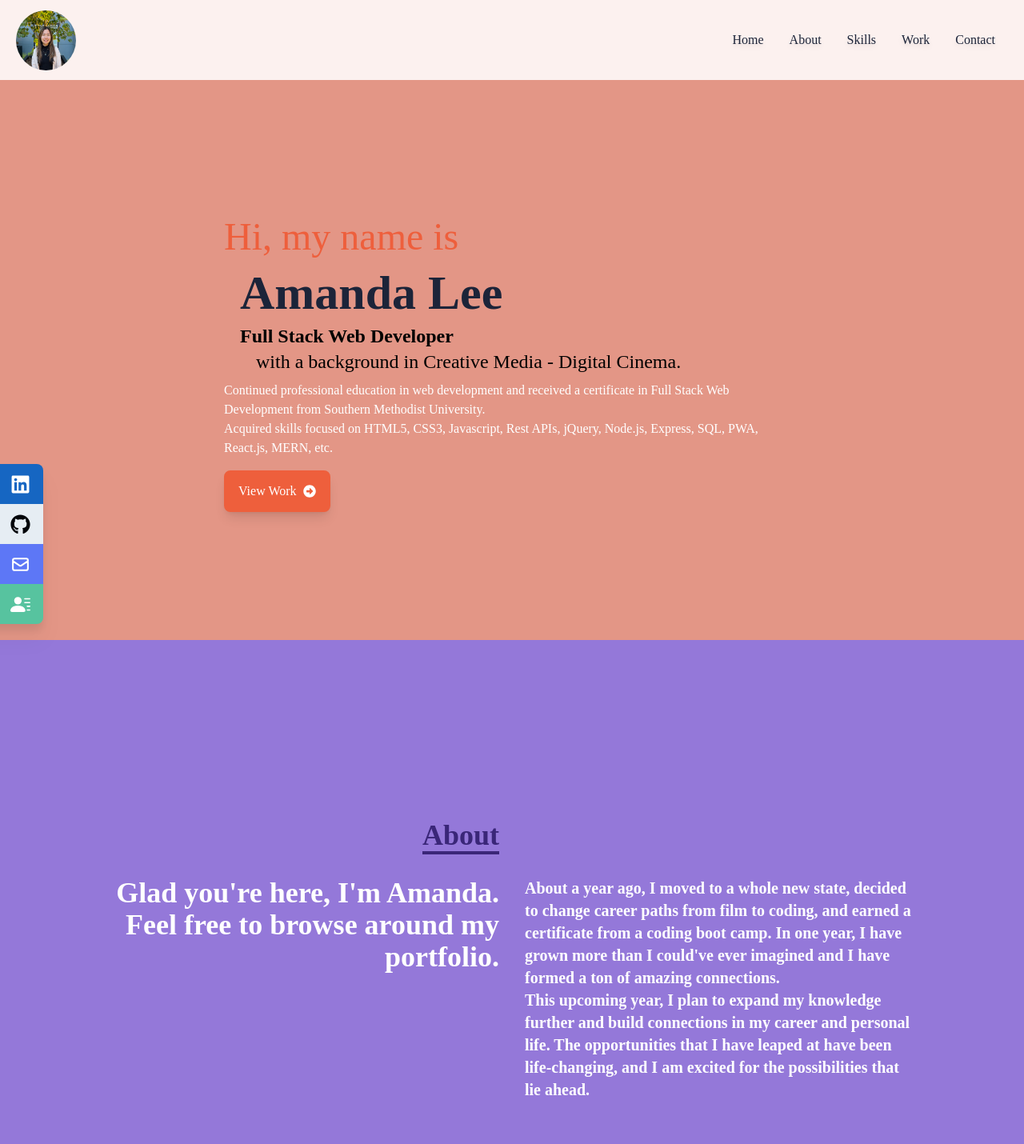
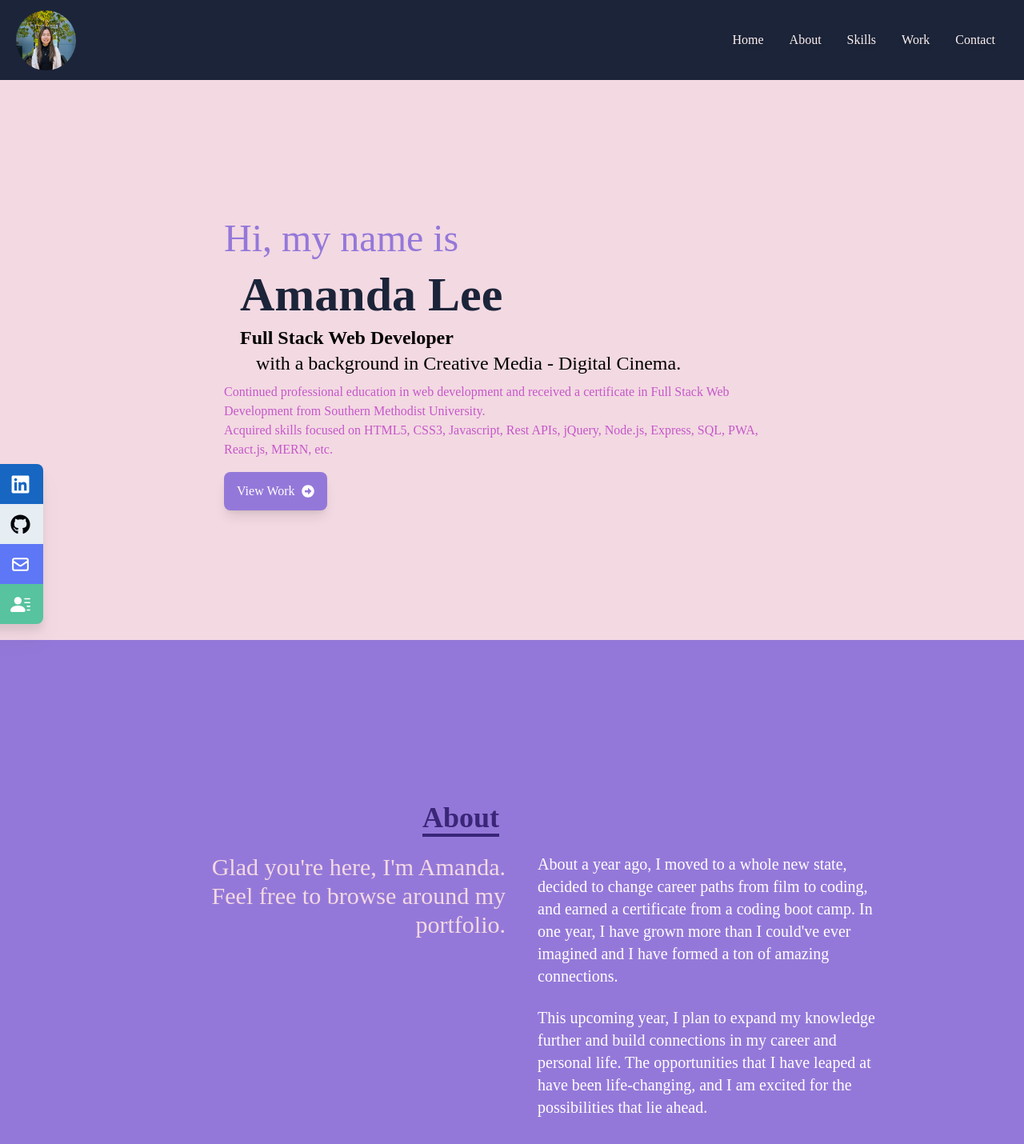
Before and after one commit to Amandagl1/my-portfolio-2023, a React (Create React App) app: page / in a window 1280 px wide. Shown: the top 1430 px of the page at 80% size. Built offline with nearby package versions, Linux system fonts and the light colour scheme.

Commit message:
Changed background color and text colors. Edited styling and finished About section.

```diff
--- a/src/components/About.jsx
+++ b/src/components/About.jsx
@@ -2,36 +2,31 @@ import React from 'react'
 
 const About = () => {
   return (
-    <div name='about' className='w-full h-screen text-white bg-[#9478D9]'>
+    <div name='about' className='w-full h-screen text-[#F3D9E2] bg-[#9478D9]'>
       <div className='w-full h-full flex flex-col justify-center items-center'>
         <div className='max-w-[1000px] w-full grid grid-cols-2 gap-8'>
-
-          <div className='sm:text-right pb-8 pl-4'>
+          <div className='sm:text-right pb-6 pl-4'>
             <p className='font-[Pacifico] text-4xl font-bold inline border-b-4 text-[#3a2678] border-[#3a2678]'>
               About
             </p>
           </div>
-          <div>
-            <p>
-            {/* text here */}
-            </p>
         </div>
 
-        </div>
-
-        <div className='max-w-[1000px] w-full grid grid-cols-2 gap-8'>
-
-            <div className='text-2xl sm:text-4xl sm:text-right font-bold'>
+        <div className='max-w-[1000px] w-full grid sm:grid-cols-2 gap-4'>
+          <div className='text-2xl pl-4 sm:text-3xl sm:text-right'>
             <p>
               Glad you're here, I'm Amanda.
+              <br />
               Feel free to browse around my portfolio.
             </p>
           </div>
           <div>
-              <p className='text-md sm:text-xl font-bold'>
+            <p className='text-md px-6 sm:text-xl text-white'>
               About a year ago, I moved to a whole new state, decided to change career paths from film to coding, and earned a certificate from a coding boot camp.
               In one year, I have grown more than I could've ever imagined and I have formed a ton of amazing connections.
+            </p>
               <br />
+            <p className='text-md px-6 sm:text-xl text-white'>
               This upcoming year, I plan to expand my knowledge further and build connections in my career and personal life.
               The opportunities that I have leaped at have been life-changing, and I am excited for the possibilities that lie ahead.
             </p>
--- a/src/components/Home.jsx
+++ b/src/components/Home.jsx
@@ -3,14 +3,14 @@ import { FaArrowAltCircleRight } from 'react-icons/fa'
 
 const Home = () => {
   return (
-    <div name='home' className='w-full h-screen pt-[40px] justify-center bg-[#E39686]'>
+    <div name='home' className='w-full h-screen pt-[40px] justify-center bg-[#F3D9E2]'>
 
       {/* Introduction */}
       <div className='
       pt-20 px-10 mx-auto max-w-[800px] h-full
       flex flex-col justify-center'>
 
-        <p className='font-[Pacifico] text-4xl md:text-5xl md:mt-2 text-[#EE5F3C]'>
+        <p className='font-[Pacifico] text-4xl md:text-5xl md:mt-2 text-[#9478D9]'>
           Hi, my name is
         </p>
         {/* white bee image with transparent background */}
@@ -28,7 +28,7 @@ const Home = () => {
         {/* Background information */}
         <p className='
         max-w-[760px] lg:max-w-[1000px]
-        font-[Poppins] text-white'>
+        font-[Poppins] text-[#c557c9]'>
           Continued professional education in web development and received a certificate in Full Stack Web Development from Southern Methodist University.
           <br />
           Acquired skills focused on HTML5, CSS3, Javascript, Rest APIs, jQuery, Node.js, Express, SQL, PWA, React.js, MERN, etc.
@@ -37,11 +37,11 @@ const Home = () => {
         <div>
           <button className='
           font-[Poppins] shadow-lg
-          my-4 px-4 py-3 border-2
+          my-4 px-4 py-3
           flex items-center gap-2
           rounded-lg
-          text-white bg-[#EE5F3C] border-[#EE5F3C]
-          hover:bg-[#4f5aec] hover:border-[#3a2678] hover:shadow-inner duration-300'>
+          text-white bg-[#9478D9]
+          hover:bg-[#5e68e8] hover:shadow-inner duration-300'>
             View Work
             <span className='hover:'>
               <FaArrowAltCircleRight />
--- a/src/components/Navbar.jsx
+++ b/src/components/Navbar.jsx
@@ -10,7 +10,7 @@ const Navbar = () => {
   const handleClick = () => setNav(!nav)
 
   return (
-    <div className='fixed px-5 w-full h-[100px] flex justify-between items-center bg-[#FCF1EF]'>
+    <div className='fixed px-5 w-full h-[100px] flex justify-between items-center bg-[#1C2439]'>
 
       <div>
         <img src={Portrait}
@@ -20,7 +20,7 @@ const Navbar = () => {
       </div>
 
       {/* When screen reaches a medium display, show menu in navbar */}
-      <ul className='hidden md:flex font-[Poppins] drop-shadow-md text-[#1C2439]'>
+      <ul className='hidden md:flex font-[Poppins] drop-shadow-md text-[#FCF1EF]'>
         <li>Home</li>
         <li>About</li>
         <li>Skills</li>
@@ -29,12 +29,12 @@ const Navbar = () => {
       </ul>
 
       {/* Trigram button / x */}
-      <div onClick={handleClick} className='md:hidden z-10 cursor-pointer text-[#1C2439]'>
+      <div onClick={handleClick} className='md:hidden z-10 cursor-pointer text-white'>
         {!nav ? <FaBars /> : <FaTimes />}
       </div>
 
       {/* Menu display on moblie screen */}
-      <ul className={!nav ? 'hidden' : 'absolute top-0 left-0 w-full h-screen flex flex-col justify-center items-center text-[#1C2439] bg-[#FCF1EF]'}>
+      <ul className={!nav ? 'hidden' : 'absolute top-0 left-0 w-full h-screen flex flex-col justify-center items-center text-[#FCF1EF] bg-[#1C2439]'}>
         <li className='py-4 text-2xl'>Home</li>
         <li className='py-4 text-2xl'>About</li>
         <li className='py-4 text-2xl'>Skills</li>
```
Lines whose indentation alone changed are shown as unchanged.
